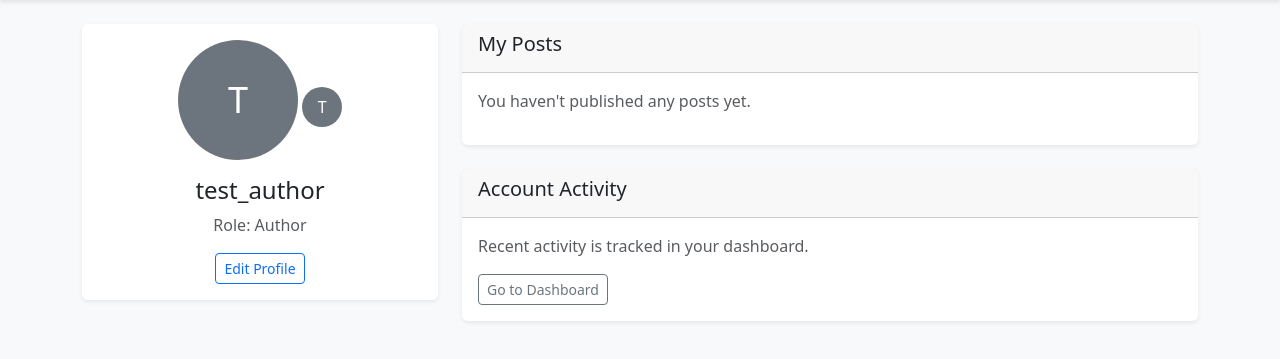
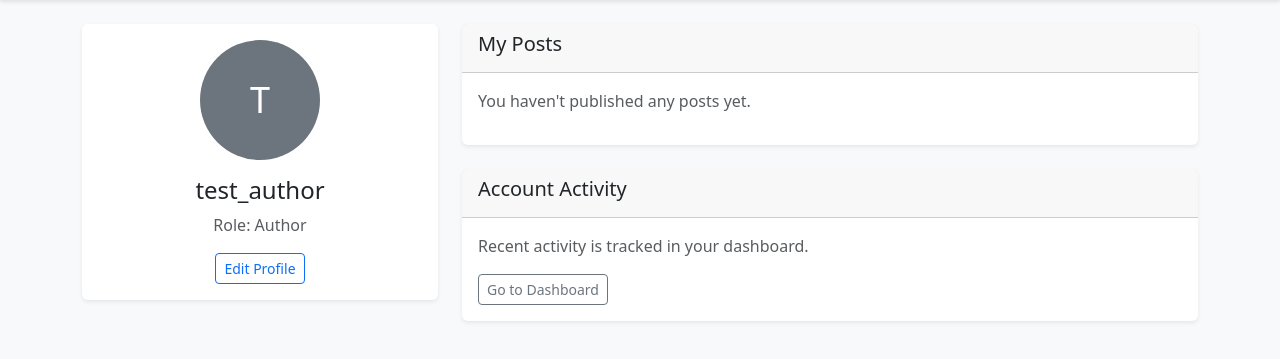
Before and after one commit to ZainabBibi164/Blog_Website, a Django app: page /accounts/profile/ in a window 1280 px wide. Shown: the part 62-421 px from the top of the page. Run offline with Django 5.2, Linux system fonts and the light colour scheme; a user stored in the database is signed in; data comes from the database, SQL or seed files in the repository; some libraries are stand-ins or nearby versions.

Commit message:
fix medium image for profile

```diff
--- a/templates/accounts/profile.html
+++ b/templates/accounts/profile.html
@@ -11,15 +11,9 @@
                 {% if profile.profile_picture %}
                     <!-- Medium Circle -->
                     <img src="{{ profile.profile_picture.url }}" class="rounded-circle mb-2" alt="{{ profile.username }}" style="width:120px;height:120px;object-fit:cover;">
-                    <!-- Small Circle -->
-                    <img src="{{ profile.profile_picture.url }}" class="rounded-circle mb-2" alt="{{ profile.username }}" style="width:40px;height:40px;object-fit:cover;">
                 {% else %}
                     <!-- Medium Circle Placeholder -->
                     <div class="rounded-circle bg-secondary text-white d-inline-flex align-items-center justify-content-center mb-2" style="width:120px;height:120px;font-size:36px;">
-                        {{ profile.username|slice:":1"|upper }}
-                    </div>
-                    <!-- Small Circle Placeholder -->
-                    <div class="rounded-circle bg-secondary text-white d-inline-flex align-items-center justify-content-center mb-2" style="width:40px;height:40px;font-size:16px;">
                         {{ profile.username|slice:":1"|upper }}
                     </div>
                 {% endif %}
```
